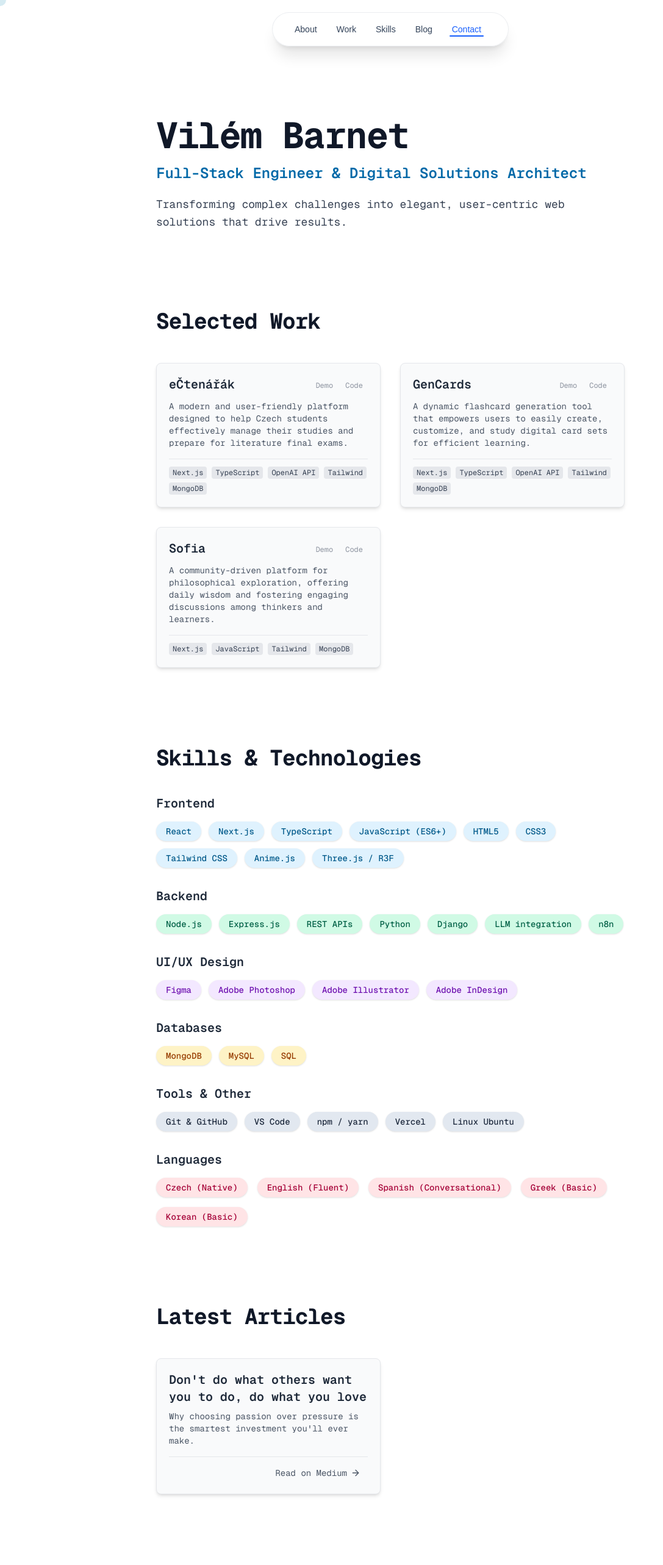
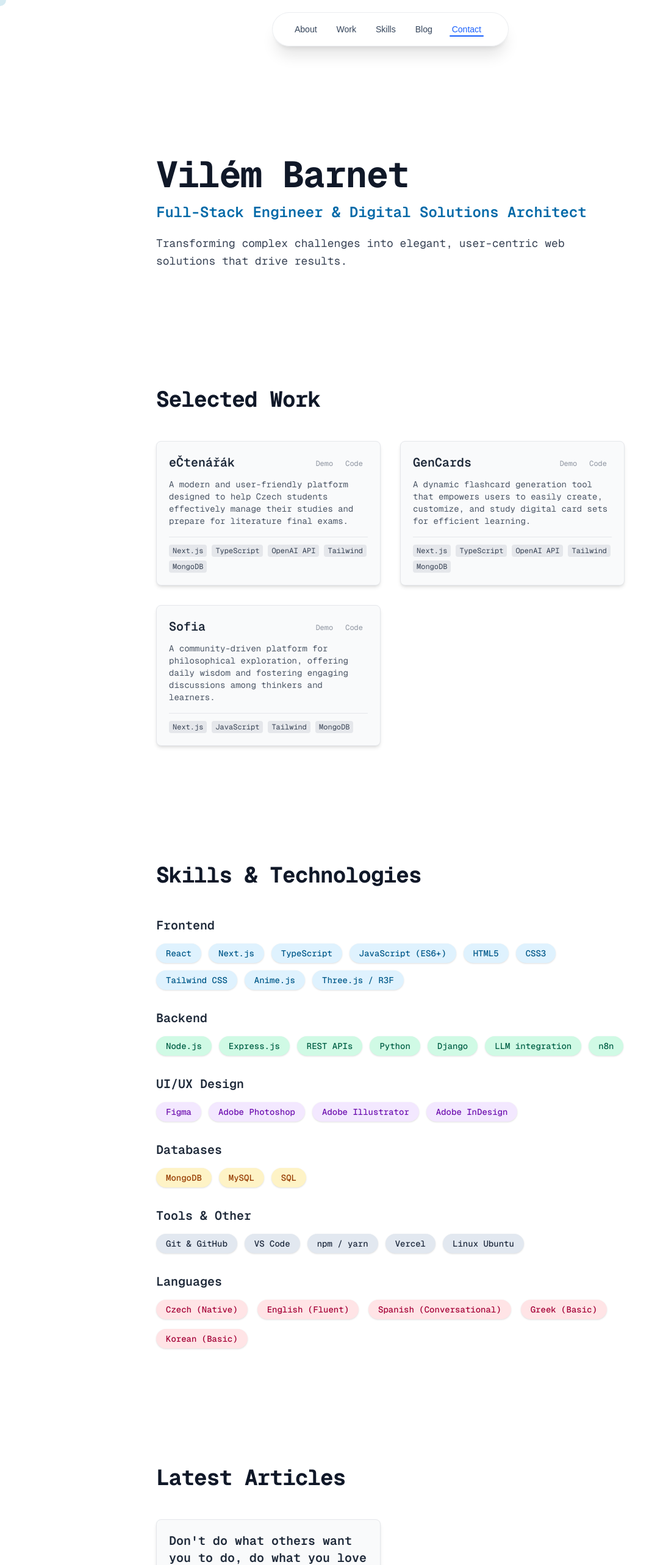
Before and after one commit to VilemB/vilembarnet, a Next.js app: page / in a window 1280 px wide. Shown: the top 2566 px of the page at 61% size, without its empty margins (0-1087 px from the left). Built offline with nearby package versions, Linux system fonts and the light colour scheme.

Commit message:
Better spacing

```diff
--- a/src/app/page.tsx
+++ b/src/app/page.tsx
@@ -413,11 +413,11 @@ export default function Home() {
         }`}
         style={{ visibility: pageContentVisible ? "visible" : "hidden" }}
       >
-        <main className="flex-grow container mx-auto px-4 sm:px-6 py-12 sm:py-16 md:py-24 space-y-16 sm:space-y-20 md:space-y-32 z-10 relative">
+        <main className="flex-grow container mx-auto px-4 sm:px-6 py-16 sm:py-20 md:py-32 space-y-24 sm:space-y-32 md:space-y-40 z-10 relative">
           {/* Hero/Intro Section */}
           <section
             id="about"
-            className="flex flex-col items-start space-y-3 sm:space-y-4 max-w-3xl mx-auto text-center sm:text-left"
+            className="flex flex-col items-start space-y-3 sm:space-y-4 max-w-3xl mx-auto text-center sm:text-left pt-8"
           >
             <h1 className="text-3xl sm:text-4xl md:text-6xl font-bold tracking-tight text-gray-900 w-full">
               Vilém Barnet
@@ -434,7 +434,7 @@ export default function Home() {
           {/* Work/Projects Section */}
           <section
             id="work"
-            className="space-y-6 sm:space-y-10 max-w-3xl mx-auto"
+            className="space-y-8 sm:space-y-12 max-w-3xl mx-auto pt-8"
           >
             <h2 className="text-2xl sm:text-3xl md:text-4xl font-bold tracking-tight mb-6 sm:mb-10 md:mb-12 text-gray-900">
               Selected Work
@@ -461,7 +461,7 @@ export default function Home() {
           {/* Skills Section Updated */}
           <section
             id="skills"
-            className="space-y-6 sm:space-y-10 max-w-3xl mx-auto"
+            className="space-y-8 sm:space-y-12 max-w-3xl mx-auto pt-8"
           >
             <h2 className="text-2xl sm:text-3xl md:text-4xl font-bold tracking-tight text-gray-900">
               Skills & Technologies
@@ -583,7 +583,7 @@ export default function Home() {
           {/* Blog Section - New */}
           <section
             id="blog"
-            className="space-y-6 sm:space-y-10 max-w-3xl mx-auto"
+            className="space-y-8 sm:space-y-12 max-w-3xl mx-auto pt-8"
           >
             <h2 className="text-2xl sm:text-3xl md:text-4xl font-bold tracking-tight mb-6 sm:mb-10 md:mb-12 text-gray-900">
               Latest Articles
@@ -607,7 +607,7 @@ export default function Home() {
           {/* Contact Section */}
           <section
             id="contact"
-            className="space-y-6 sm:space-y-8 max-w-3xl mx-auto"
+            className="space-y-8 sm:space-y-12 max-w-3xl mx-auto pt-8"
           >
             <h2 className="text-2xl sm:text-3xl md:text-4xl font-bold tracking-tight text-gray-900">
               Get In Touch
```
